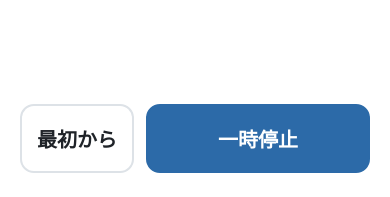
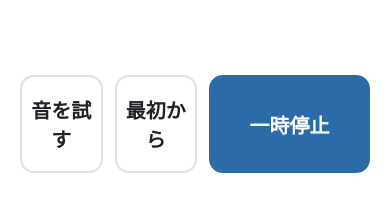
Before and after one commit to ecit-nori/runzap-timer, a plain HTML site: page index.html in a window 390 px wide. Both pictures are taken after a click on the button "スタート". Shown: the part 647-844 px from the top of the page. Drawn offline with Linux system fonts and the light colour scheme.

Commit message:
iPhoneで音が鳴るように直す（音の準備・音を試すボタン・音量）
Co-Authored-By: Claude Opus 5.5 <noreply@anthropic.com>

```diff
--- a/index.html
+++ b/index.html
@@ -63,6 +63,7 @@
   </div>
 
   <div class="btns">
+    <button id="testBtn">音を試す</button>
     <button id="resetBtn">最初から</button>
     <button class="main" id="mainBtn">スタート</button>
   </div>
@@ -129,10 +130,10 @@ function show() {
 }
 
 // 音（ファイルなし。ブラウザで鳴らす）
-function beep(freq, ms, vol = 0.35) {
+function beep(freq, ms, vol = 0.9) {
   if (!ctx) return;
   const o = ctx.createOscillator(), g = ctx.createGain();
-  o.type = 'sine'; o.frequency.value = freq;
+  o.type = "triangle"; o.frequency.value = freq;
   g.gain.setValueAtTime(vol, ctx.currentTime);
   g.gain.exponentialRampToValueAtTime(0.001, ctx.currentTime + ms / 1000);
   o.connect(g); g.connect(ctx.destination); o.start(); o.stop(ctx.currentTime + ms / 1000);
@@ -168,9 +169,20 @@ function tick() {
 async function keepAwake() { try { if ('wakeLock' in navigator) wake = await navigator.wakeLock.request('screen'); } catch (e) {} }
 function release() { try { wake && wake.release(); } catch (e) {} wake = null; }
 
+// iPhone で音を出すための準備（ボタンを押した瞬間に呼ぶ）
+// ・audioSession を playback にすると、マナーモードのスイッチでも消されにくい（Safari 16.4 以降）
+// ・無音を一度鳴らして、音の出口を開けておく
+function unlockAudio() {
+  try { if (navigator.audioSession) navigator.audioSession.type = 'playback'; } catch (e) {}
+  if (!ctx) ctx = new (window.AudioContext || window.webkitAudioContext)();
+  if (ctx.state !== 'running') ctx.resume();
+  try {
+    const b = ctx.createBuffer(1, 1, 22050), s = ctx.createBufferSource();
+    s.buffer = b; s.connect(ctx.destination); s.start(0);
+  } catch (e) {}
+}
 function start() {
-  if (!ctx) ctx = new (window.AudioContext || window.webkitAudioContext)();
-  ctx.resume();
+  unlockAudio();
   if (!plan.length || idx >= plan.length) { buildPlan(); idx = 0; startStep(); }
   running = true; $('opts').style.display = 'none';
   $('mainBtn').textContent = '一時停止';
@@ -199,6 +211,7 @@ function finish() {
 
 $('mainBtn').onclick = () => running ? pause() : start();
 $('resetBtn').onclick = reset;
+$('testBtn').onclick = () => { unlockAudio(); beep(660, 120); setTimeout(endChime, 400); say('音のテストです'); };
 ['work', 'rest', 'sets'].forEach(id => $(id).onchange = reset);
 $('copyBtn').onclick = async () => {
   try { await navigator.clipboard.writeText($('report').textContent); $('copyBtn').textContent = 'コピーしました'; }
```
